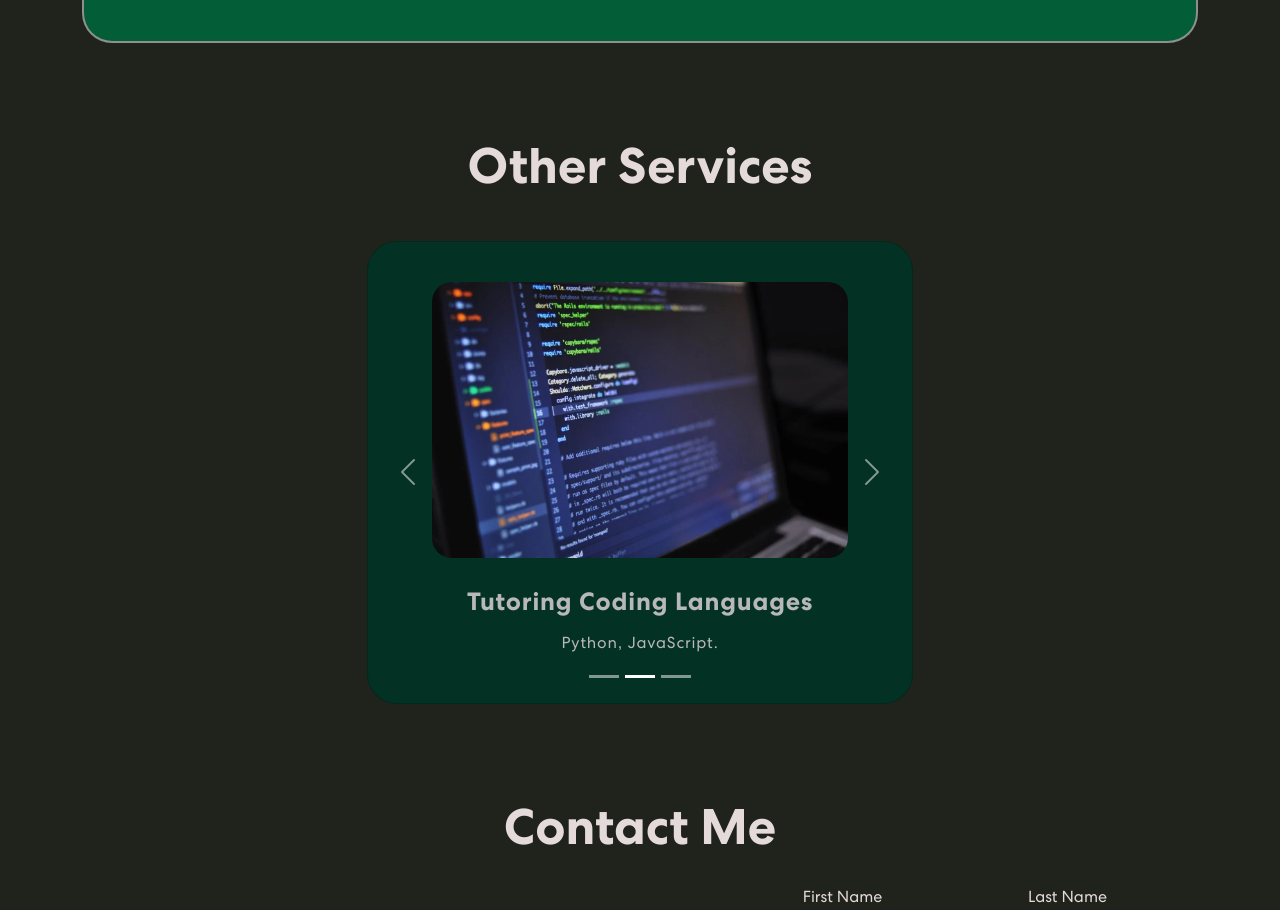
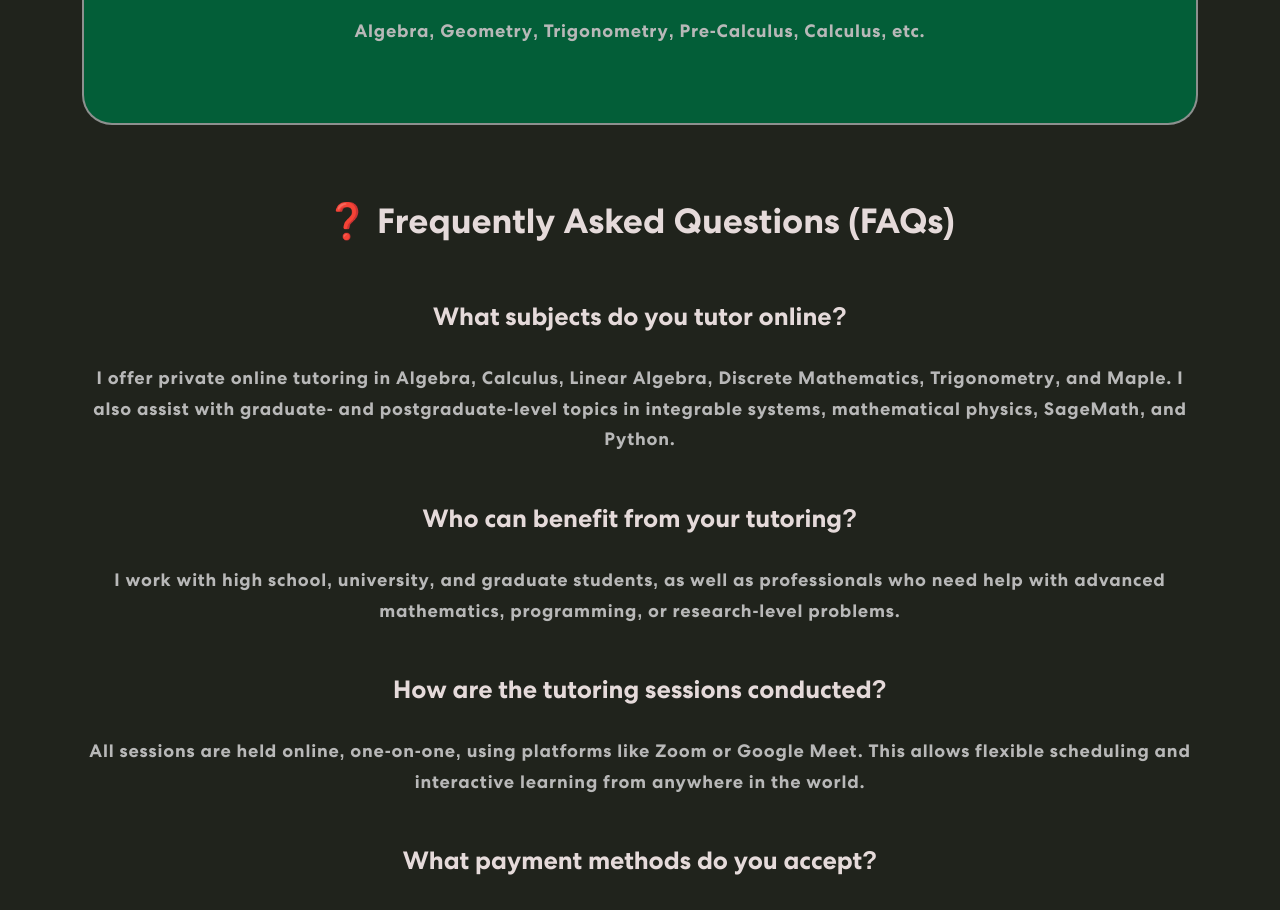
Before and after one commit to Online-Code87/math-tutoring1, a React (Create React App) app: page / in a window 1280 px wide. Shown: the part 2489-3399 px from the top of the page. Built offline with nearby package versions, Linux system fonts and the light colour scheme.

Commit message:
add FAQs

```diff
--- a/public/index.html
+++ b/public/index.html
@@ -1,41 +1,24 @@
 <!DOCTYPE html>
 <html lang="en">
+
 <head>
   <meta charset="utf-8" />
   <link rel="icon" href="%PUBLIC_URL%/logo.png" />
-    <meta
-      name="google-site-verification"
-      content="eZQplI8SKXvpKSJNa5YZfwK9hw_gBUPNHIKpljHw9-I"
-    />
+  <meta name="google-site-verification" content="eZQplI8SKXvpKSJNa5YZfwK9hw_gBUPNHIKpljHw9-I" />
   <meta name="viewport" content="width=device-width, initial-scale=1" />
   <meta name="theme-color" content="#000000" />
-    <meta
-      property="description"
-      content="Get expert online math tutoring with a patient and experienced private tutor. One-on-one math lessons for high school, college, and exam prep!"
-    />
-    <meta
-      name="description"
-      content="Online private one-to-one Mathematics tutoring for high school and university level students"
-    />
+  <meta property="description"
+    content="Get expert online math tutoring with a patient and experienced private tutor. One-on-one math lessons for high school, college, and exam prep!" />
+  <meta name="description"
+    content="Online private one-to-one Mathematics tutoring for high school and university level students" />
   <meta name="description" content="Website design and development" />
-    <meta
-      name="description"
-      content="Mathematics Software, maple, python libraries"
-    />
+  <meta name="description" content="Mathematics Software, maple, python libraries" />
   <meta name="description" content="Problem Solving" />
-    <meta
-      name="description"
-      content="Coding Languages, programming, python, javascript"
-    />
+  <meta name="description" content="Coding Languages, programming, python, javascript" />
   <meta name="description" content="freelancer" />
-    <meta
-      name="description"
-      content="Private Math Tutor for High School &amp; College"
-    />
-    <meta
-      name="keywords"
-      content="Mathematics, tutoring, tutor, online, maths, math, math tutor, private math tutor, math tutoring online, math teacher online, best online math tutor, affordable math tutor, 1-on-1 math tutoring, virtual math tutor, high school math tutor, university math tutor, calculus tutor online, linear algebra tutor, discrete math tutor, college math help, homework help math, online math lessons, online math tutor USA, online math tutor UK, online math tutoring Germany, math tutor for international students, Online tutoring, Tutoring Mathematics, Best maths tutor, Top math tutors, linear algebra, algebra, calculus, tutorial, online maths tutor, geometry, trigonometry, arithmetic, differential equations, number theory, integrablity, integrable systems, discretization, who is the best maths tutor, math tutor, online tutor, maple tutorial, python tutorial, Mathematics Software, Maple, Python libraries, Online math tutoring, freelancer, mathematician"
-    />
+  <meta name="description" content="Private Math Tutor for High School &amp; College" />
+  <meta name="keywords"
+    content="Mathematics, tutoring, tutor, online, maths, math, math tutor, private math tutor, math tutoring online, math teacher online, best online math tutor, affordable math tutor, 1-on-1 math tutoring, virtual math tutor, high school math tutor, university math tutor, calculus tutor online, linear algebra tutor, discrete math tutor, college math help, homework help math, online math lessons, online math tutor USA, online math tutor UK, online math tutoring Germany, math tutor for international students, Online tutoring, Tutoring Mathematics, Best maths tutor, Top math tutors, linear algebra, algebra, calculus, tutorial, online maths tutor, geometry, trigonometry, arithmetic, differential equations, number theory, integrablity, integrable systems, discretization, who is the best maths tutor, math tutor, online tutor, maple tutorial, python tutorial, Mathematics Software, Maple, Python libraries, Online math tutoring, freelancer, mathematician" />
   <link rel="apple-touch-icon" href="%PUBLIC_URL%/logo.png" />
   <!--
       manifest.json provides metadata used when your web app is installed on a
@@ -54,10 +37,7 @@
   <title>
     Online Math Tutoring | Private Math Tutor for High School &amp; College
   </title>
-    <script
-      id="react-dotenv"
-      src="http://Online-Code87.github.io/math-tutoring1/env.js"
-    ></script>
+  <script id="react-dotenv" src="http://Online-Code87.github.io/math-tutoring1/env.js"></script>
   <script type="application/ld+json">
     {
       "@context": "https://schema.org",
@@ -75,8 +55,45 @@
       "url": "https://online-code87.github.io/math-tutoring1/"
     }
   </script>
+  <script type="application/ld+json">
+    {
+      "@context": "https://schema.org",
+      "@type": "FAQPage",
+      "mainEntity": [{
+        "@type": "Question",
+        "name": "What subjects do you tutor online?",
+        "acceptedAnswer": {
+            "@type": "Answer",
+            "text": "I offer private online tutoring in Algebra, Calculus, Linear Algebra, Discrete Mathematics, Real Analysis, and Maple. I also assist with graduate-level topics in integrable systems, mathematical physics, SageMath, and Python."
+        }
+      },
+    {
+      "@type": "Question",
+      "name": "Who can benefit from your tutoring?",
+      "acceptedAnswer": {
+        "@type": "Answer",
+        "text": "I work with high school, university, and graduate students, as well as professionals who need help with advanced mathematics, programming, or research-level problems."
+      }
+    },
+    {
+      "@type": "Question",
+      "name": "How are the tutoring sessions conducted?",
+      "acceptedAnswer": {
+        "@type": "Answer",
+        "text": "All sessions are held online, one-on-one, using platforms like Zoom or Google Meet. This allows flexible scheduling and interactive learning from anywhere in the world."
+      }
+    },
+    {
+      "@type": "Question",
+      "name": "What payment methods do you accept?",
+      "acceptedAnswer": {
+        "@type": "Answer",
+        "text": "I currently accept cryptocurrency (USDT, TRC20). PayPal will be available soon."
+      }
+    }]
+  }
+</script>
 </head>
-
 <body>
   <noscript>You need to enable JavaScript to run this app.</noscript>
   <div id="root"></div>
@@ -91,4 +108,5 @@
       To create a production bundle, use `npm run build` or `yarn build`.
     -->
 </body>
+
 </html>
--- a/src/App.css
+++ b/src/App.css
@@ -415,6 +415,7 @@ nav.navbar .navbar-toggler[aria-expanded="true"] .navbar-toggler-icon {
   font-size: 50px;
   font-weight: 700;
   padding: 20px;
+  margin-top: 70px;
 }
 
 .course-levels ul {
@@ -433,7 +434,7 @@ nav.navbar .navbar-toggler[aria-expanded="true"] .navbar-toggler-icon {
 }
 
 .course-levels h4 {
-  font-size: 30px;
+  font-size: 35px;
   font-weight: 700;
   padding: 20px;
 }
@@ -441,6 +442,7 @@ nav.navbar .navbar-toggler[aria-expanded="true"] .navbar-toggler-icon {
 .course-levels ul ol {
   display: flex;
   text-align: left !important;
+  text-justify: left !important;
 }
 
 .course-levels p {
@@ -449,6 +451,29 @@ nav.navbar .navbar-toggler[aria-expanded="true"] .navbar-toggler-icon {
   letter-spacing: 0.8px;
   line-height: 1.7em;
   margin: 14px 0 75px 0;
+  font-weight: 700;
+  align-items: left;
+}
+
+.faqs h4 {
+  font-size: 35px;
+  font-weight: 700;
+  padding-bottom: 30px;
+  padding-top: 80px;
+}
+
+.faqs h5 {
+  font-size: 25px;
+  font-weight: 700;
+  padding: 20px;
+}
+
+.faqs p {
+  color: #B8B8B8;
+  font-size: 18px;
+  letter-spacing: 0.8px;
+  line-height: 1.7em;
+  margin: 10px 0 30px 0;
   font-weight: 700;
   align-items: left;
 }
--- a/src/components/Contact.js
+++ b/src/components/Contact.js
@@ -38,7 +38,7 @@ const Contact = () => {
           <h1>Contact Me </h1>
           <Col xs={12} md={6} xl={7}>
             <img src={ContactUs} alt='' />
-            <div class="payment-box">
+            <div className="payment-box">
               <h3>💳 Payment</h3>
               <p>I currently accept <strong>USDT (TRC20)</strong> for international payments.</p>
               <p>PayPal option will be available soon.</p>
@@ -48,13 +48,13 @@ const Contact = () => {
             <Form ref={form} onSubmit={handleSubmit}>
               <Row>
                 <Col>
-                  <Form.Group className='mb-3' as={Col} md="30">
+                  <Form.Group  as={Col} md="30">
                     <Form.Label>First Name</Form.Label>
                     <Form.Control type='text' name='first' placeholder='Enter first name' required />
                   </Form.Group>
                 </Col>
                 <Col>
-                  <Form.Group className='mb-3' >
+                  <Form.Group  >
                     <Form.Label>Last Name</Form.Label>
                     <Form.Control type='text' name='last' placeholder='Enter last name' required />
                   </Form.Group>
@@ -62,26 +62,26 @@ const Contact = () => {
               </Row>
               <Row>
                 <Col>
-                  <Form.Group className='mb-3' as={Col} md="30">
+                  <Form.Group  as={Col} md="30">
                     <Form.Label>Country</Form.Label>
                     <Form.Control type='text' name='country' placeholder='Enter your country' required />
                   </Form.Group>
                 </Col>
                 <Col>
-                  <Form.Group className='mb-3' >
+                  <Form.Group >
                     <Form.Label>Telegram ID</Form.Label>
                     <Form.Control type='text' name='telegram-id' placeholder='@Name' />
                   </Form.Group>
                 </Col>
               </Row>
-              <Form.Group as={Col} controlId="formGridEmail" className='mb-3'>
+              <Form.Group as={Col} controlId="formGridEmail" >
                 <Form.Label>Email Address</Form.Label>
                 <Form.Control type="email" name='email' placeholder="name@example.com" required />
               </Form.Group>
-              <Form.Group as={Col} controlId="formGridText" className='mb-3'>
+              <Form.Group as={Col} controlId="formGridText" >
                 <Form.Label>Message</Form.Label>
                 <Form.Control rows={8} as="textarea" name='message' placeholder="Leave a message" />
-                <Form.Text className='form-text'>Your information will not be shared with anyone!</Form.Text>
+                <Form.Text>Your information will not be shared with anyone!</Form.Text>
               </Form.Group>
               <button type="submit">Send</button>
             </Form>
--- a/src/components/MathTutoring.js
+++ b/src/components/MathTutoring.js
@@ -28,6 +28,7 @@ const MathTutoring = () => {
 
 
   return (
+    <>
       <section className='course-levels' id='online-math-tutoring'>
         <Container>
           <Row>
@@ -43,9 +44,9 @@ const MathTutoring = () => {
                 <p> Also, at university level, I can help student to solve their problems using mathematics software like Maple or Python.  </p>
                 <h4>Topics Covered:</h4>
               </div>
-            <Tab.Container  defaultActiveKey='first'>
+              <Tab.Container defaultActiveKey='first'>
                 <Nav variant="" className='nav nav-pills nav-fill mb-5 justify-content-center align-items-center flex flex-col flex-sm-row' id='pills-tab'>
-                <Nav.Item  variant='success'>
+                  <Nav.Item variant='success'>
                     <Nav.Link eventKey="first" id='high-school-math'>High School</Nav.Link>
                   </Nav.Item>
                   <Nav.Item >
@@ -75,6 +76,32 @@ const MathTutoring = () => {
           </Row>
         </Container>
       </section>
+      <section className='faqs'>
+        <Container>
+          <Row>
+            <Col>
+              <h4>❓ Frequently Asked Questions (FAQs)</h4>
+              <div >
+                <h5 >What subjects do you tutor online?</h5>
+                <p>I offer private online tutoring in Algebra, Calculus, Linear Algebra, Discrete Mathematics, Trigonometry, and Maple. I also assist with graduate- and postgraduate-level topics in integrable systems, mathematical physics, SageMath, and Python.</p>
+              </div>
+              <div >
+                <h5 >Who can benefit from your tutoring?</h5>
+                <p>I work with high school, university, and graduate students, as well as professionals who need help with advanced mathematics, programming, or research-level problems.</p>
+              </div>
+              <div>
+                <h5>How are the tutoring sessions conducted?</h5>
+                <p>All sessions are held online, one-on-one, using platforms like Zoom or Google Meet. This allows flexible scheduling and interactive learning from anywhere in the world.</p>
+              </div>
+              <div>
+                <h5 >What payment methods do you accept?</h5>
+                <p>I currently accept cryptocurrency (USDT, TRC20). PayPal will be available soon.</p>
+              </div>
+            </Col>
+          </Row>
+        </Container>
+      </section >
+    </>
   )
 }
 
```
Lines whose indentation alone changed are shown as unchanged.
